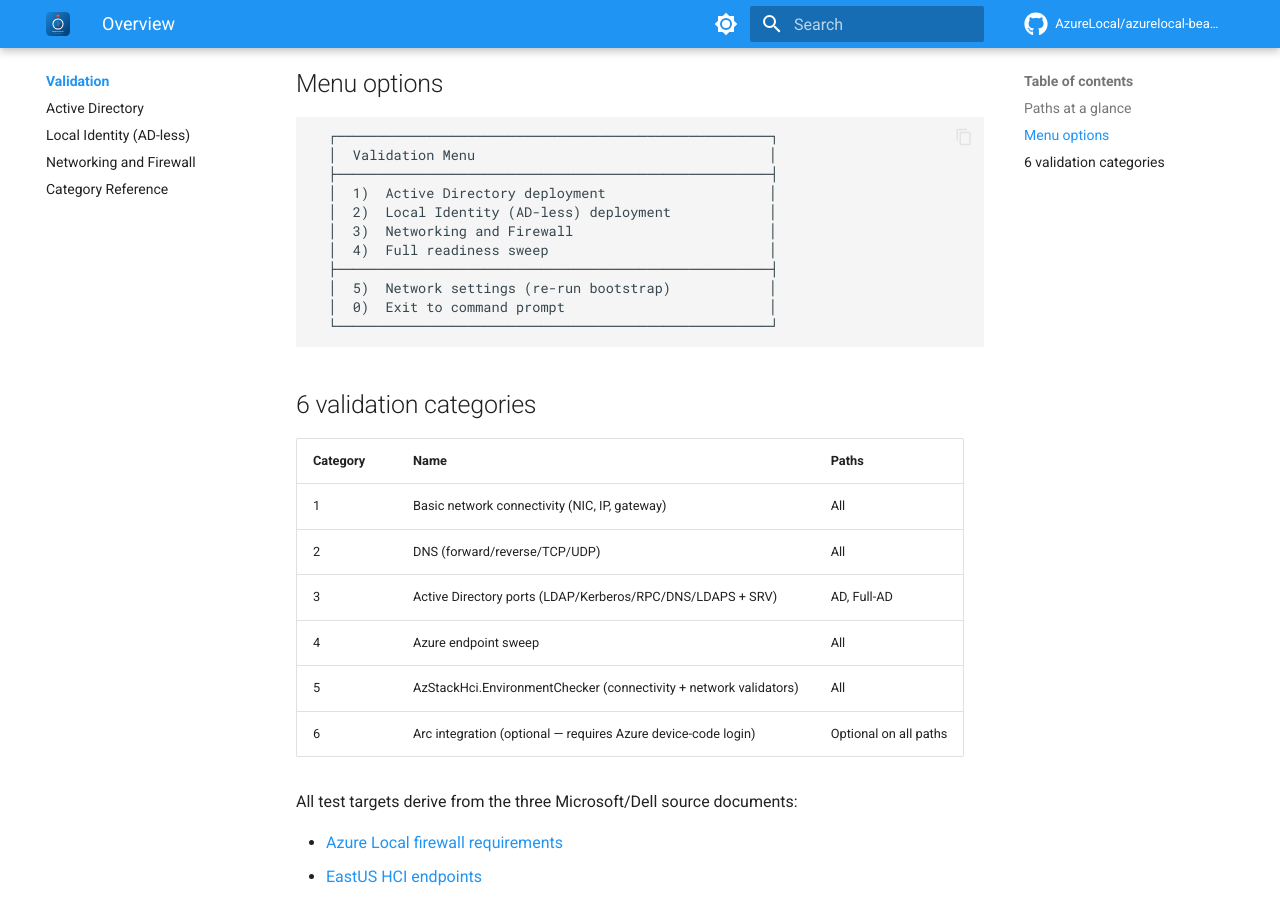
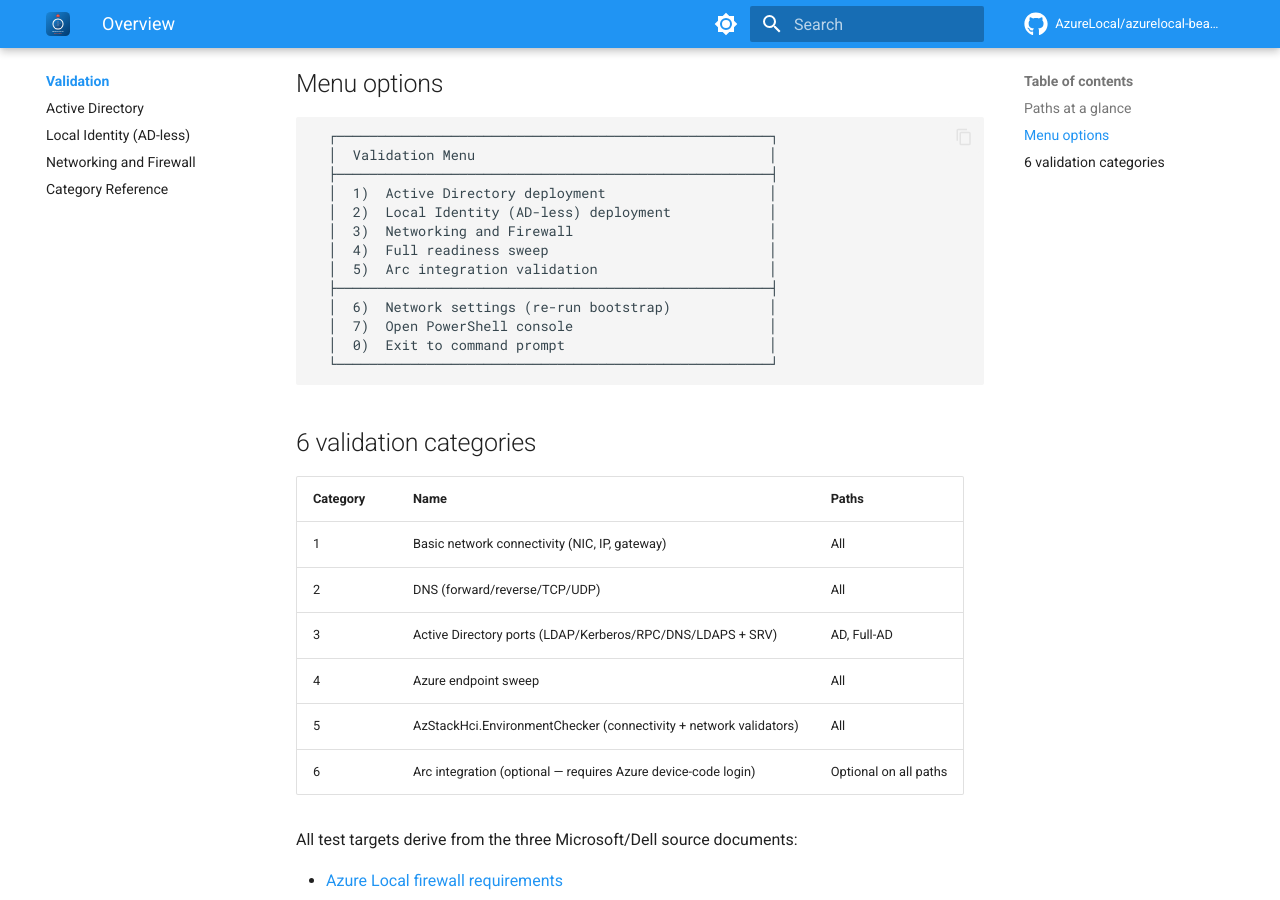
Before and after one commit to AzureLocal/azurelocal-beacon, an MkDocs documentation site: the page built from docs/validation/index.md, in a window 1280 px wide and 900 px high, scrolled down 670 px. Built offline with MkDocs 1.6.1 and Material for MkDocs 9.7.7, drawn with Linux system fonts in a browser that asks for light colours; comment, search, counter and statistics services are not loaded.

Commit message:
fix(beacon): v1.0.1 — menu Arc options, StrictMode crash, config seed, gateway skip
- Add Arc optional prompt to AD and Network/Firewall paths (was missing per AB#3488/3490)
- Add Arc as top-level menu option 5; shift network settings to 6, PS console to 7
- Fix StrictMode crash: pre-init dnsServers=@() before if-block in NetworkFirewallMenu
- Fix config file not found: build script seeds validation-config.json from example
- Fix gateway ping: Skip (not Fail) when managementGateway is empty
- Fix netResults.Count: wrap with @() for PS5.1 StrictMode safety
- Fix category reference: 'run Category 5 first' (was incorrectly 'Category 6')
- Add clusterName/azureRegion to Resolve-ConfigDefaults (StrictMode safety)
- Pass networkState to NetworkFirewallMenu to use bootstrap values (no re-prompt)
- Bump version to v1.0.1 in banner and startnet.cmd

````diff
--- a/docs/validation/index.md
+++ b/docs/validation/index.md
@@ -21,8 +21,10 @@
   │  2)  Local Identity (AD-less) deployment            │
   │  3)  Networking and Firewall                        │
   │  4)  Full readiness sweep                           │
+  │  5)  Arc integration validation                     │
   ├─────────────────────────────────────────────────────┤
-  │  5)  Network settings (re-run bootstrap)            │
+  │  6)  Network settings (re-run bootstrap)            │
+  │  7)  Open PowerShell console                        │
   │  0)  Exit to command prompt                         │
   └─────────────────────────────────────────────────────┘
 ```
````
Also changed, not shown: docs/getting-started/boot.md (+1 -1 lines), 4 other files.
